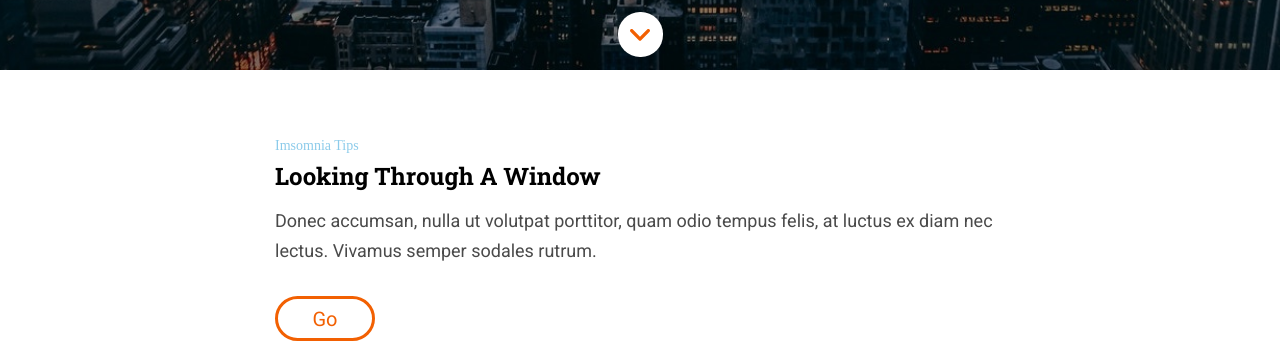
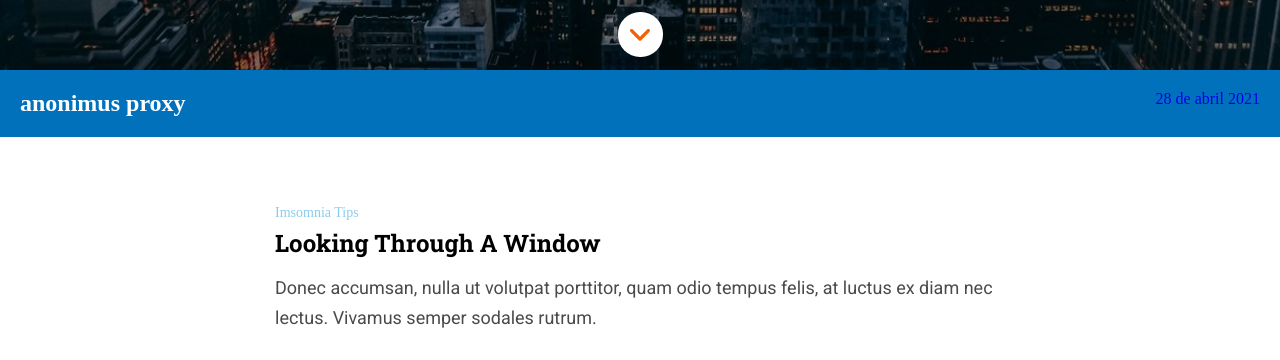
Before and after one commit to Adalab/modulo-1-evaluacion-final-RosaBF, a website: page src/html/index.html in a window 1280 px wide. Shown: the part 730-1090 px from the top of the page. Drawn offline with nearby package versions, Linux system fonts and the light colour scheme; files that its build step writes are made by us from their sources; files whose address does not match are found by name.

Commit message:
new-section

```diff
--- a/src/html/index.html
+++ b/src/html/index.html
@@ -20,6 +20,9 @@
     <!--HEADER -->
     <include src="./partials/header.html"></include>
 
+    <!--NEW-SECTION-->
+    <include src="./partials/new-section.html"></include>
+
     <!--MAIN-->
     <include src="./partials/main.html"></include>
 
--- /dev/null
+++ b/src/html/partials/new-section.html
@@ -0,0 +1,6 @@
+<article class="new-section">
+  <h1>anonimus proxy</h1>
+  <a href="https://github.com/" target="_blank">
+    <p>28 de abril 2021</p>
+  </a>
+</article>
--- /dev/null
+++ b/src/scss/layout/_new-section.scss
@@ -0,0 +1,15 @@
+.new-section {
+  width: 100vw;
+  background-color: #f26002;
+  display: flex;
+  flex-direction: column;
+  text-align: center;
+  color: $sometextsColor;
+
+  @media (min-width: 768px) {
+    justify-content: space-between;
+    flex-direction: row;
+    padding: 20px;
+    background-color: $burgerMenu;
+  }
+}
--- a/src/scss/main.scss
+++ b/src/scss/main.scss
@@ -7,3 +7,4 @@
 @import "layout/header";
 @import "layout/footer";
 @import "layout/main-section";
+@import "layout/new-section";
```
